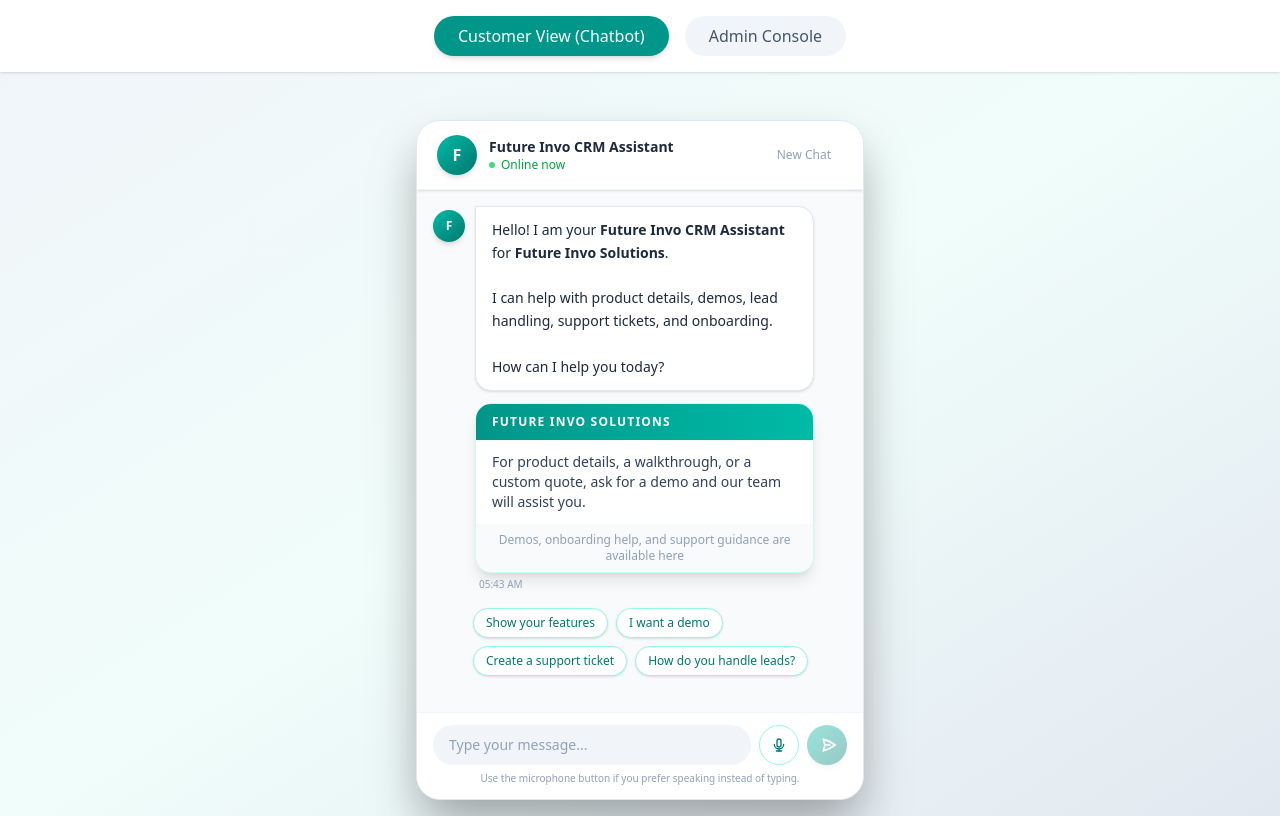
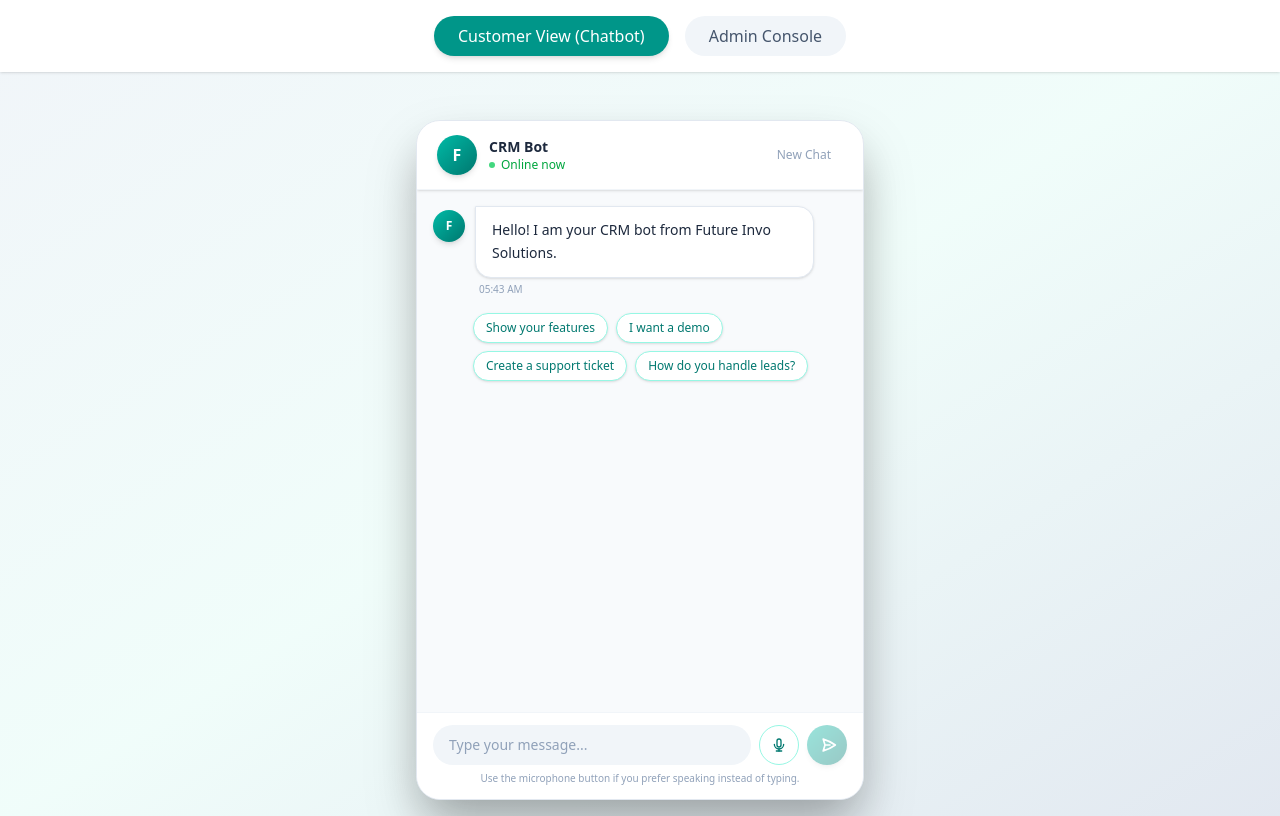
Before and after one commit to Abhikantamani/crm-backend, a React (Vite) app in the folder crm-frontend/: page / in a window 1280 px wide. Built offline with nearby package versions, Linux system fonts and the light colour scheme.

Commit message:
Refine welcome copy and best-CRM replies

```diff
--- a/crm-frontend/src/components/CrmChatbot.jsx
+++ b/crm-frontend/src/components/CrmChatbot.jsx
@@ -2,7 +2,7 @@ import { useEffect, useRef, useState } from 'react';
 
 const BACKEND_URL = 'https://crm-backend-z5d9.onrender.com';
 const COMPANY_NAME = 'Future Invo Solutions';
-const ASSISTANT_NAME = 'Future Invo CRM Assistant';
+const ASSISTANT_NAME = 'CRM Bot';
 
 function generateSessionId() {
   return 'session_' + Math.random().toString(36).substring(2, 9);
@@ -11,7 +11,7 @@ function generateSessionId() {
 const PricingCard = () => (
   <div className="mt-3 w-full max-w-sm overflow-hidden rounded-2xl border border-teal-100 bg-white shadow-lg">
     <div className="bg-gradient-to-r from-teal-600 to-teal-500 px-4 py-2.5">
-      <p className="text-xs font-bold uppercase tracking-widest text-white">{COMPANY_NAME}</p>
+      <p className="text-xs font-bold uppercase tracking-widest text-white">Product Overview</p>
     </div>
     <div className="px-4 py-3 text-sm text-slate-700">
       For product details, a walkthrough, or a custom quote, ask for a demo and our team will assist you.
@@ -121,7 +121,7 @@ export default function CrmChatbot() {
   const recognitionRef = useRef(null);
   const transcriptRef = useRef('');
 
-  const WELCOME = `Hello! I am your **${ASSISTANT_NAME}** for **${COMPANY_NAME}**.\n\nI can help with product details, demos, lead handling, support tickets, and onboarding.\n\nHow can I help you today?`;
+  const WELCOME = 'Hello! I am your CRM bot from Future Invo Solutions.';
 
   const [messages, setMessages] = useState([{ sender: 'bot', text: WELCOME }]);
   const [input, setInput] = useState('');
@@ -229,7 +229,7 @@ export default function CrmChatbot() {
         ...prev,
         {
           sender: 'bot',
-          text: `I am having trouble connecting to ${COMPANY_NAME}'s CRM assistant right now. Please try again in a moment.`,
+          text: 'I am having trouble connecting right now. Please try again in a moment.',
         },
       ]);
     } finally {
```
Also changed, not shown: 2 other files (tests, documents, lock files or other folders).
